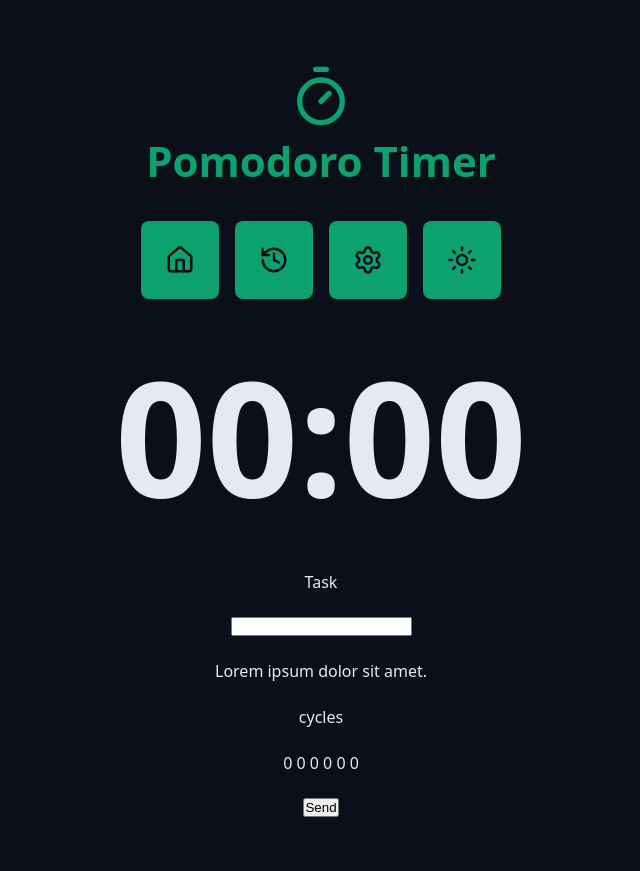
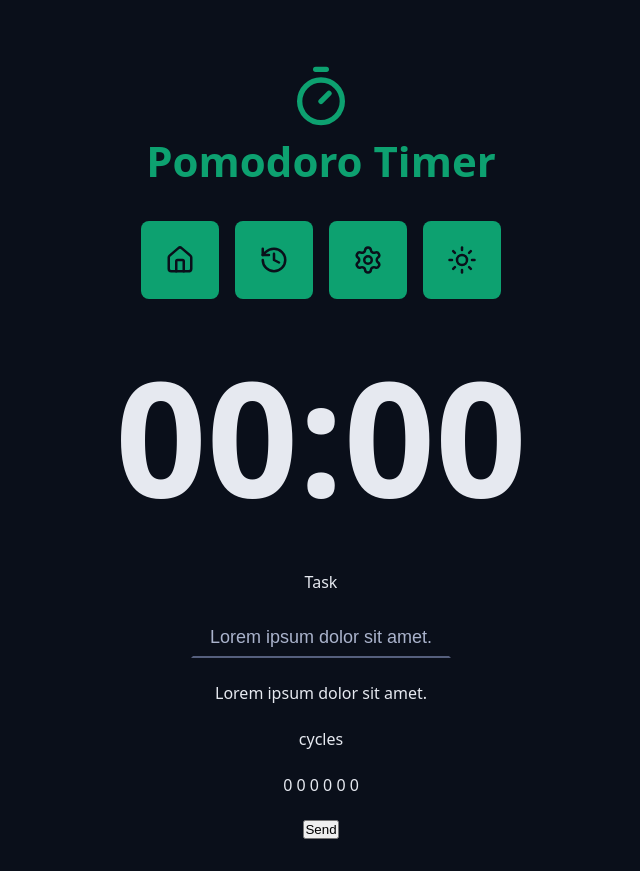
Before and after one commit to Aleydon/Pomodoro-Timer, a React (Vite) app: page / in a window 1280 px wide. Shown: the whole page, without its empty margins (319-959 px from the left). Before the commit the page ends 849 px from the top, so only its background shows below. Built offline with nearby package versions, Linux system fonts and the light colour scheme.

Commit message:
feat(input styles): improved input styles

```diff
--- a/src/App.tsx
+++ b/src/App.tsx
@@ -22,7 +22,14 @@
 			<Container>
 				<form className="form" action="">
 					<div className="formRow">
-						<Input label="Task" id="task" type="text" />
+						<Input
+							label="Task"
+							id="task"
+							type="text"
+							placeholder="Type anything"
+							defaultValue="Lorem ipsum dolor sit amet."
+							disabled
+						/>
 					</div>
 					<div className="formRow">
 						<p>Lorem ipsum dolor sit amet.</p>
--- a/src/components/Input/index.tsx
+++ b/src/components/Input/index.tsx
@@ -1,3 +1,5 @@
+import styles from './styles.module.css';
+
 type InputProps = React.InputHTMLAttributes<HTMLInputElement> & {
 	id: string;
 	label: string;
@@ -7,7 +9,7 @@
 	return (
 		<>
 			<label htmlFor={id}>{label}</label>
-			<input {...props} type={type} id={id} />
+			<input className={styles.input} {...props} type={type} id={id} />
 		</>
 	);
 }
--- a/src/components/Input/styles.module.css
+++ b/src/components/Input/styles.module.css
@@ -0,0 +1,28 @@
+.input {
+	background: transparent;
+	border: none;
+	border: 0.2rem solid transparent;
+	border-bottom: 0.2rem solid var(--primary);
+	text-align: center;
+	color: var(--text-default);
+	font-size: 1.8rem;
+	padding: 0.8rem 1.2rem;
+	outline: none;
+	transition: all 0.1s ease-in-out;
+}
+
+.input:focus {
+	border: 0.2rem solid var(--primary);
+	border-radius: 0.8rem;
+}
+
+.input::placeholder {
+	color: var(--gray-500);
+	font-size: 1.4rem;
+	font-style: italic;
+}
+
+.input:disabled {
+	border-bottom: 0.2rem solid var(--disabled);
+	color: var(--text-muted);
+}
```
